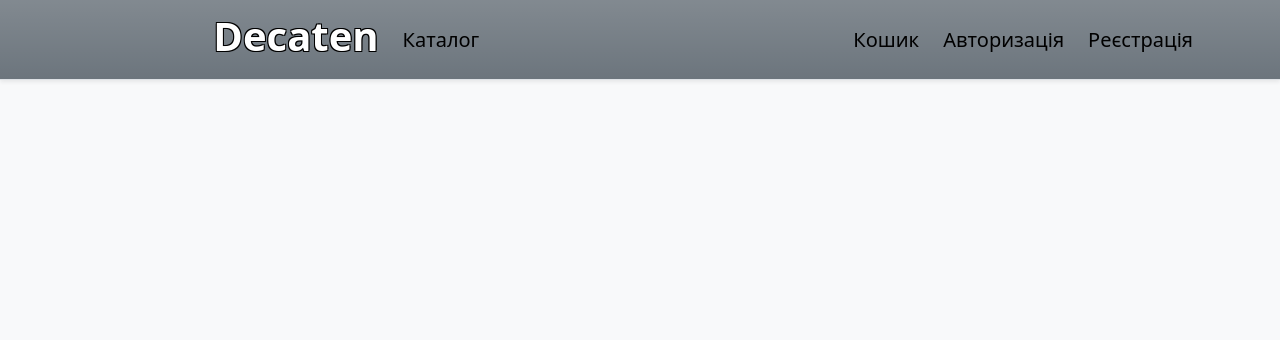
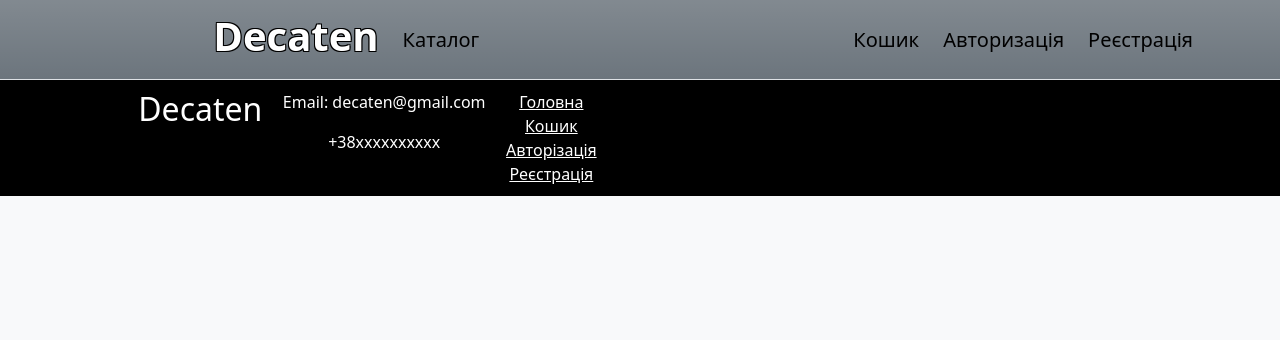
Before and after one commit to PrymushAnton/Decaten, a Django app: page /base/ in a window 1280 px wide. Shown: the top 340 px of the page. Run offline with Django 4.2, Linux system fonts and the light colour scheme; some libraries are stand-ins or nearby versions.

Commit message:
Created footer in base.html

```diff
--- a/decaten/decaten/base/static/base/css/base.css
+++ b/decaten/decaten/base/static/base/css/base.css
@@ -104,3 +104,39 @@ header #catalog{
 header #catalog:hover{
     color: rgb(255, 255, 255);
 }
+
+footer {
+    background-color: black;
+    display: flex;
+    color: white;
+    padding-left: 10%;
+    padding-right: 10%;
+
+}
+
+footer h2 a {
+    color: white;
+    text-decoration: none;
+}
+
+footer h2, footer div {
+    margin: 1%;
+}
+
+.hrefs {
+    color: White;
+    display: flex;
+    flex-direction: column;
+}
+.hrefs a {
+    color: white;
+}
+
+footer h2 a {
+    transition: all 1s;
+}
+
+footer h2 a:hover, :focus {
+    text-shadow: 0px 2px 10px yellow;
+    font-size: larger;
+}
--- a/decaten/decaten/base/templates/base/base.html
+++ b/decaten/decaten/base/templates/base/base.html
@@ -48,20 +48,18 @@
 
         {% endblock %}
     </main>
-
-    <!-- {% if not fotti %}
     <footer>
         <h2><a href="">Decaten</a></h2>
         <div class="phone_and_email">
             <p>Email: decaten@gmail.com</p>
             <p>+38xxxxxxxxxx</p>
         </div>
-            <div class="social_medias">
-                <p>+38xxxxxxxxxx</p>
-                <p>+38xxxxxxxxxx</p>
-                <p>+38xxxxxxxxxx</p>
+        <div class="hrefs">
+            <a href="{% url 'main' %}">Головна</a>
+            <a href="{% url 'cart' %}">Кошик</a>
+            <a href="{% url 'log' %}">Авторізація</a>
+            <a href="{% url 'reg' %}">Реєстрація</a>
         </div>
     </footer>
-    {% endif %} -->
 </body>
 </html>
```
Lines whose indentation alone changed are shown as unchanged.
